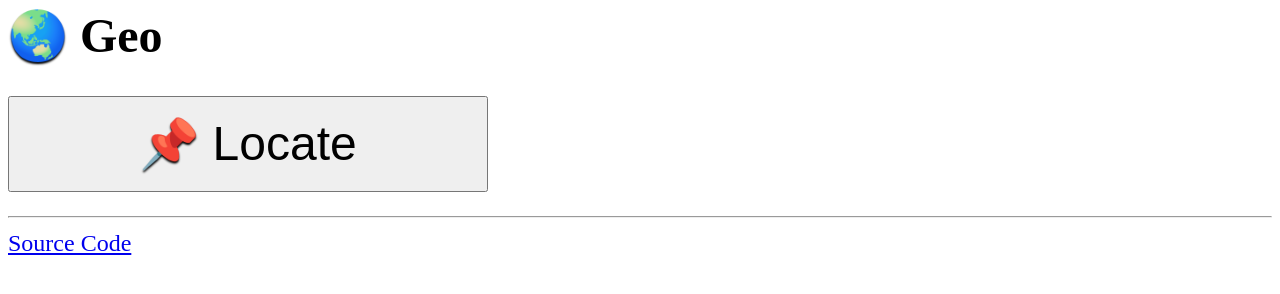
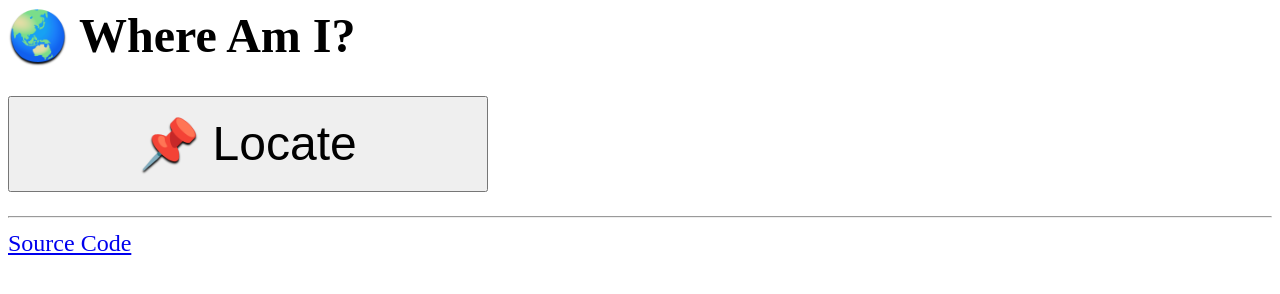
Before and after one commit to sunsetkookaburra/geo, a plain HTML site: page index.html in a window 1280 px wide. Drawn offline with Linux system fonts and the light colour scheme.

Commit message:
name update

```diff
--- a/index.html
+++ b/index.html
@@ -38,7 +38,7 @@
   </style>
 </head>
 <body>
-  <header><h1>Geo</h1></header>
+  <header><h1>Where Am I?</h1></header>
   <main>
     <button id="locate">Locate</button>
     <ul>
```
